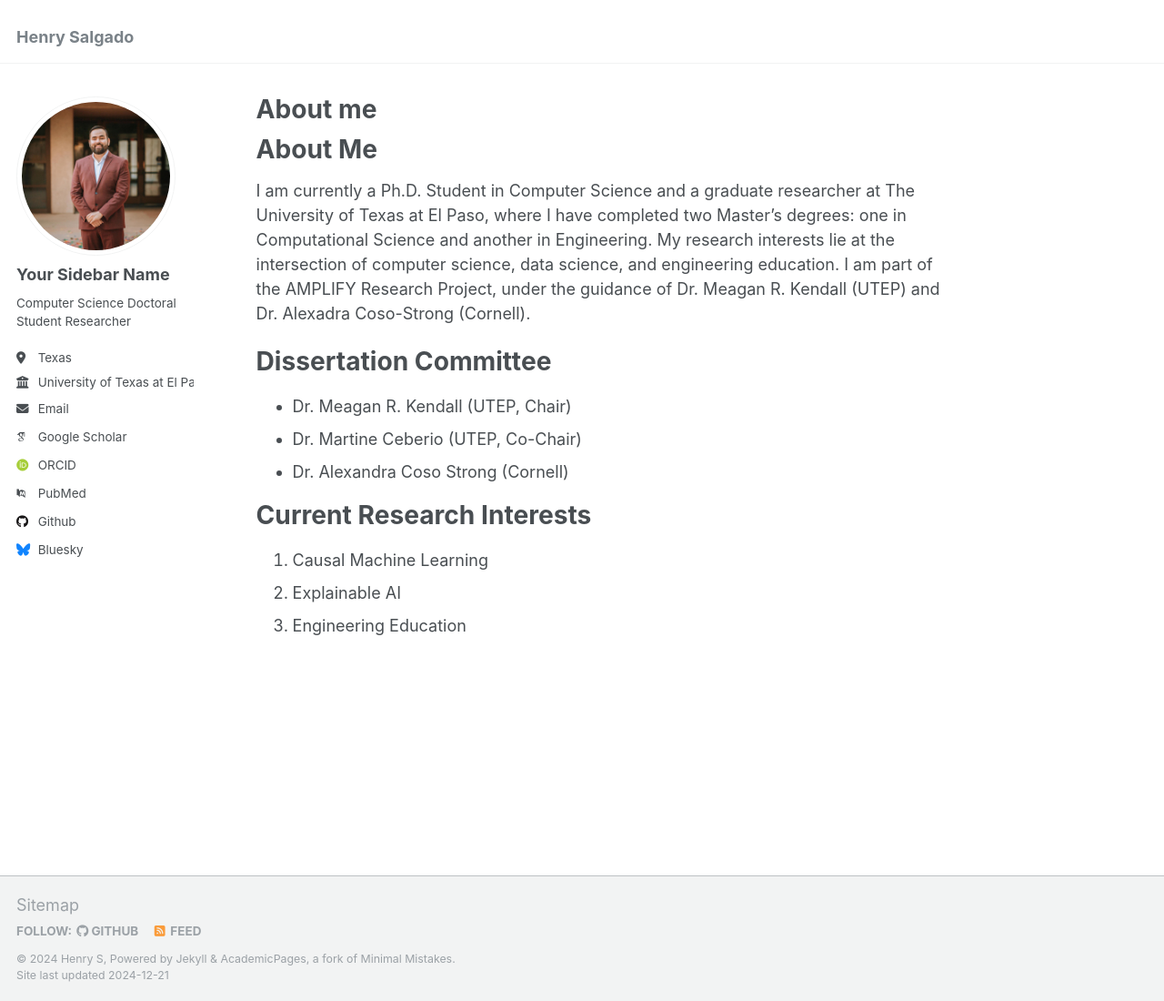
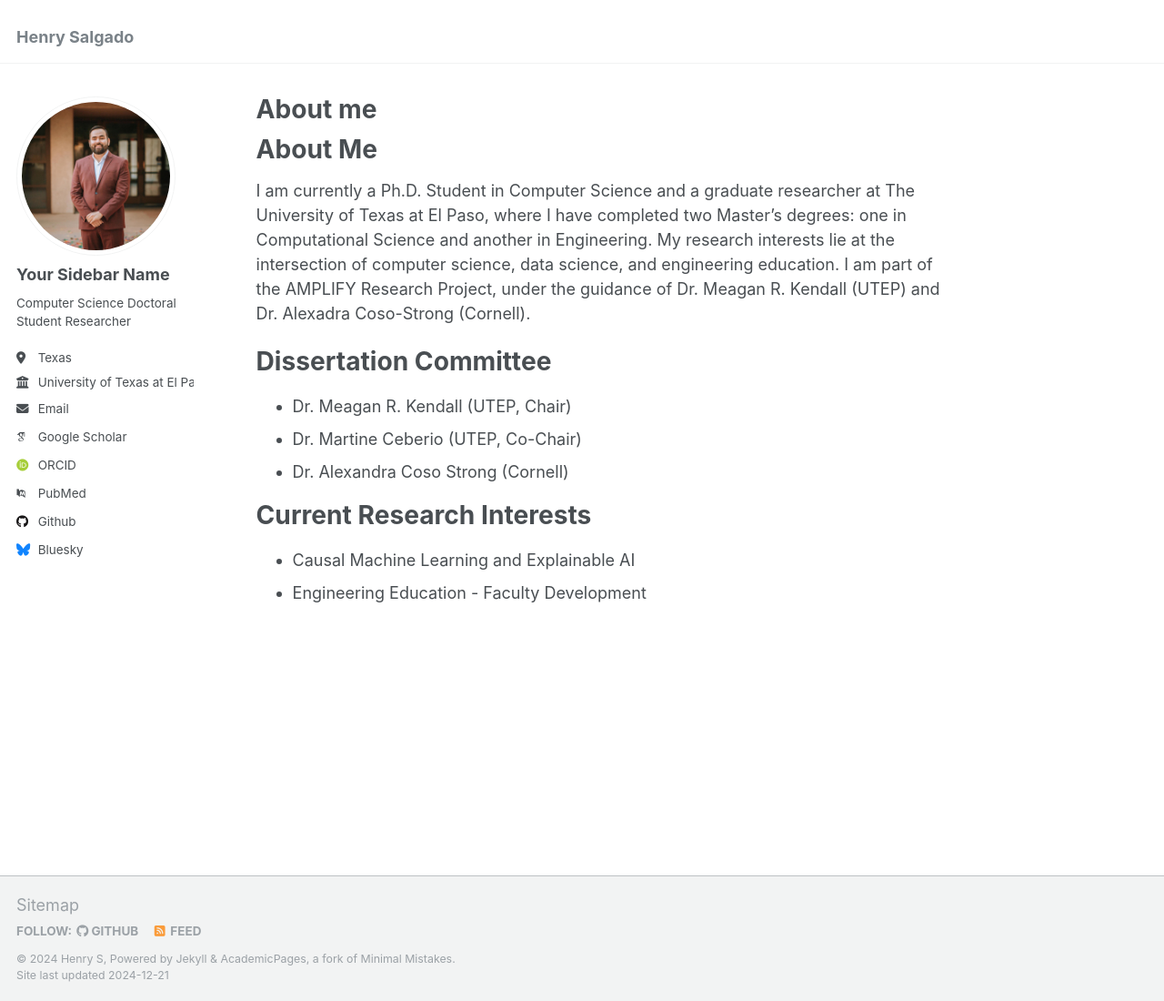
Before and after one commit to eigenhenry/eigenhenry.github.io, a Jekyll site: the page built from _pages/about.md, in a window 1280 px wide and 1100 px high. Shown: the whole window at 91% size. Built offline with Jekyll 4.4.1, drawn with Linux system fonts in a browser that asks for light colours; some web fonts are replaced.

Commit message:
Update about.md

```diff
--- a/_pages/about.md
+++ b/_pages/about.md
@@ -21,6 +21,5 @@
 
 Current Research Interests
 ======
-1. Causal Machine Learning
-2. Explainable AI
-3. Engineering Education
+* Causal Machine Learning and Explainable AI
+* Engineering Education - Faculty Development
```
